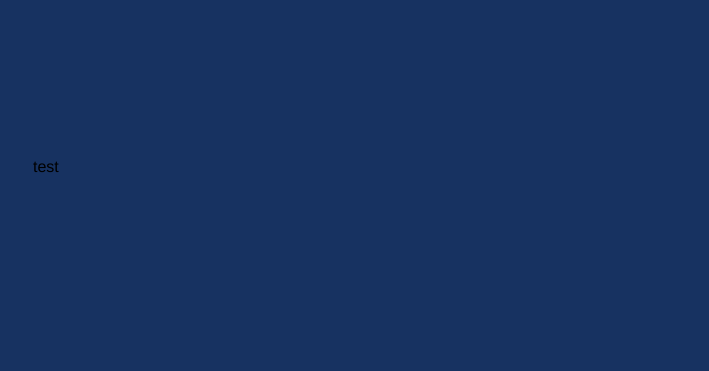
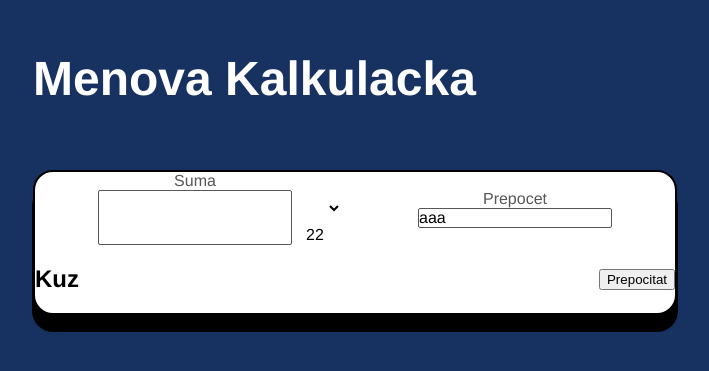
Before and after one commit to JakubTkac/zadanie-calc, a React (Vite) app in the folder frontend/: page / in a window 1280 px wide. Shown: the part 233-604 px from the top of the page, without its empty margins (287-996 px from the left). Built offline with nearby package versions, Linux system fonts and the light colour scheme.

Commit message:
Add text components and layout

```diff
--- /dev/null
+++ b/frontend/components/Calculator/Calculator.tsx
@@ -0,0 +1,71 @@
+import styled from "styled-components";
+import Label from "../Common/Label";
+
+const StyledCalculatorWrapper = styled.div`
+  display: flex;
+  flex-direction: column;
+  justify-content: center;
+  align-items: center;
+  width: 100%;
+  background-color: #ffffff;
+  border: 2px solid #000000;
+  border-radius: 20px;
+  box-shadow: 0px 16px 0px 1px #000000;
+`;
+
+const StyledCalculatorFlex = styled.div`
+  display: flex;
+  width: 100%;
+  flex-direction: row;
+  justify-content: space-between;
+  align-items: center;
+`;
+
+const StyledCurrencyContainer = styled.div`
+  display: flex;
+  flex-direction: column;
+  width: 50%;
+  height: 100%;
+  align-items: center;
+  justify-content: center;
+`;
+
+const StyledInputCurrencyContainer = styled.div`
+  border: 1px solid #555755;
+  border-radius: 2px;
+  display: flex;
+  width: 60%;
+  justify-content: space-between;
+  align-items: center;
+  margin: 0 4rem;
+`;
+const Calculator = () => {
+  return (
+    <>
+      <StyledCalculatorWrapper>
+        <StyledCalculatorFlex>
+          <StyledCurrencyContainer>
+            <Label>Suma</Label>
+            <StyledInputCurrencyContainer>
+              <input></input>
+              <div>
+                <select name="" id=""></select>
+                <span>22</span>
+              </div>
+            </StyledInputCurrencyContainer>
+          </StyledCurrencyContainer>
+          <StyledCurrencyContainer>
+            <Label>Prepocet</Label>
+            <StyledInputCurrencyContainer>aaa</StyledInputCurrencyContainer>
+          </StyledCurrencyContainer>
+        </StyledCalculatorFlex>
+        <StyledCalculatorFlex>
+          <h2>Kuz</h2>
+          <button>Prepocitat</button>
+        </StyledCalculatorFlex>
+      </StyledCalculatorWrapper>
+    </>
+  );
+};
+
+export default Calculator;
--- /dev/null
+++ b/frontend/components/Common/HeadingH1.tsx
@@ -0,0 +1,30 @@
+import styled from "styled-components";
+import { COLOR, FONT_SIZE, FONT_WEIGHT, SCREENS } from "../../Theme";
+import { ReactNode } from "react";
+
+interface IHeadingH1Props {
+  color?: string;
+  fontSize?: string;
+  children: ReactNode;
+}
+
+const StyledHeadingH1 = styled.h1<IHeadingH1Props>`
+  color: ${(props) => props.color || COLOR.WHITE_HEADING};
+  font-size: ${(props) => props.fontSize || FONT_SIZE.XXXXL};
+  font-weight: ${FONT_WEIGHT.BOLDEST};
+  margin-bottom: 4rem;
+`;
+
+const HeadingH1: React.FC<IHeadingH1Props> = ({
+  children,
+  color,
+  fontSize,
+}) => {
+  return (
+    <StyledHeadingH1 color={color} fontSize={fontSize}>
+      {children}
+    </StyledHeadingH1>
+  );
+};
+
+export default HeadingH1;
--- /dev/null
+++ b/frontend/components/Common/Label.tsx
@@ -0,0 +1,25 @@
+import styled from "styled-components";
+import { COLOR, FONT_SIZE, FONT_WEIGHT } from "../../Theme";
+import { ReactNode } from "react";
+
+interface ILabelProps {
+  color?: string;
+  fontSize?: string;
+  children: ReactNode;
+}
+
+const StyledLabel = styled.span<ILabelProps>`
+  color: ${(props) => props.color || COLOR.DARKER_GRAY};
+  font-size: ${(props) => props.fontSize || FONT_SIZE.L};
+  font-weight: ${FONT_WEIGHT.REGULAR};
+`;
+
+const Label: React.FC<ILabelProps> = ({ children, color, fontSize }) => {
+  return (
+    <StyledLabel color={color} fontSize={fontSize}>
+      {children}
+    </StyledLabel>
+  );
+};
+
+export default Label;
--- a/frontend/src/App.tsx
+++ b/frontend/src/App.tsx
@@ -1,5 +1,7 @@
 import styled, { createGlobalStyle } from "styled-components";
 import { COLOR } from "../Theme";
+import HeadingH1 from "../components/Common/HeadingH1";
+import Calculator from "../components/Calculator/Calculator";
 
 const GlobalStyle = createGlobalStyle`
   body {
@@ -45,7 +47,8 @@ function App() {
     <>
       <GlobalStyle />
       <StyledContentWrapper>
-        <div>test</div>
+        <HeadingH1>Menova Kalkulacka</HeadingH1>
+        <Calculator></Calculator>
       </StyledContentWrapper>
     </>
   );
```
Also changed, not shown: frontend/components/Calculator/CalculatorItems.ts (added, +69 -0 lines).
